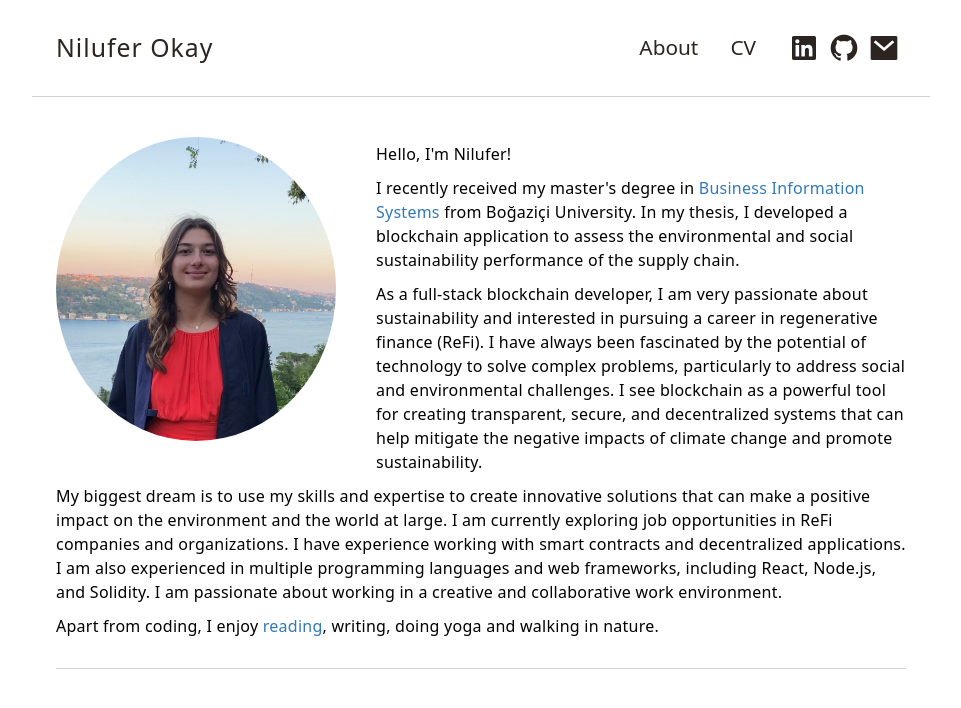
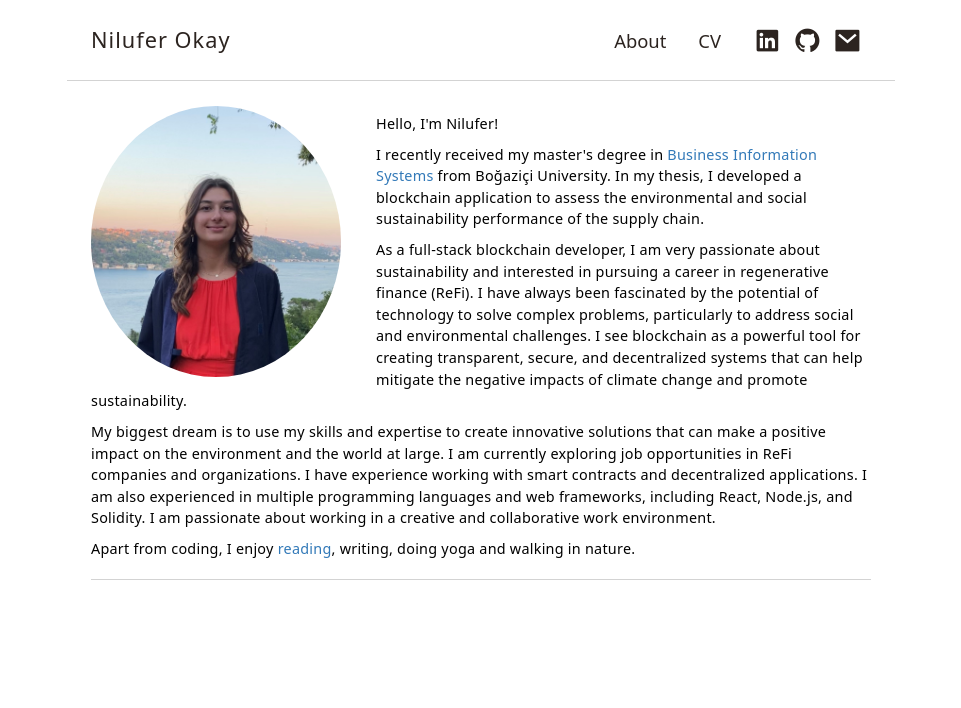
Before and after one commit to niluferokay/niluferokay.github.io, a React (Vite) app: page / in a window 1280 px wide. Shown: the top 708 px of the page, without its empty margins (159-1120 px from the left). Built offline with nearby package versions, Linux system fonts and the light colour scheme.

Commit message:
first commmit

```diff
--- a/src/App.scss
+++ b/src/App.scss
@@ -1,6 +1,6 @@
 /*=============== VARIABLES CSS ===============*/
 :root {
-  --header-height: 6rem;
+  --header-height: 5rem;
   line-height: 1.5;
   font-synthesis: none;
   text-rendering: optimizeLegibility;
@@ -14,7 +14,7 @@
   /*========== Font and typography ==========*/
   --text-font: system-ui, -apple-system, BlinkMacSystemFont, 'Segoe UI', Roboto, Oxygen, Ubuntu, Cantarell, 'Open Sans', 'Helvetica Neue', sans-serif, BlinkMacSystemFont, 'Segoe UI', Roboto, Oxygen, Ubuntu, Cantarell, 'Open Sans', 'Helvetica Neue', sans-serif;
   --title-weight: 330;
-  --text-weight: 370;
+  --text-weight: 375;
   --transition-color: color .4s;
 }
 
@@ -42,7 +42,7 @@ img {
 }
 
 .container {
-  max-width: 850px;
+  max-width: 780px;
   padding-inline: 1.5rem;
   margin: 0 auto;
 }
@@ -90,7 +90,7 @@ img {
 
 .nav__title{
   font-style: var(--text-font);
-  font-size: 1.55rem;
+  font-size: 1.36rem;
   font-weight: var(--title-weight);
   letter-spacing: 1px;
   transition: var(--transition-color);
@@ -107,7 +107,7 @@ img {
 }
 
 .nav__item__icon{
-  margin-right: -1.5rem;
+  margin-right: -1.3rem;
   margin-top: 0.2rem;
 }
 
@@ -119,7 +119,7 @@ img {
 .nav__link__icon{
   color: var(--text-color);
   font-weight: var(--title-weight);
-  font-size: 1.3rem;
+  font-size: 1.15rem;
   transition: var(--transition-color);
   cursor: pointer;
   &:hover{
@@ -128,8 +128,9 @@ img {
 }
 
 .nav__link__icon{
-  font-size: 2rem;
+  font-size: 1.8rem;
 }
+
 
 /*=============== HOME ===============*/
 
@@ -139,27 +140,26 @@ img {
 
 .photo{
   float: left;
-  padding: 40px 40px 10px 0;
+  padding: 25px 35px 5px 0;
 }
 
 .home__img{
   border-radius: 50%;;
-  width: 280px;
+  width: 250px;
 }
 
 .home__description{
   text-align: left;
-  padding-top: 45px;
-  padding-bottom: 20px;
-  font-size: 1rem;
+  padding-top: 32px;
+  padding-bottom: 10px;
+  font-size: 0.9rem;
   letter-spacing: 0.25px;
   font-weight: var(--text-weight);
-  margin-bottom: 4rem;
   border-bottom: 0.1px solid lightgray;
 }
 
 .home__para{
-  margin-bottom: 10px;
+  margin-bottom: 9px;
 }
 
 .para__link{
@@ -185,6 +185,15 @@ img {
     display:none;
   }
 
+  .nav__title{
+    font-size: 1.55rem;
+    letter-spacing: 1px;
+    }
+
+  .nav__link{
+    font-size: 1.3rem;
+  }
+
   .nav__menu__list{
     position: fixed;
     top:0;
@@ -199,6 +208,7 @@ img {
 
   .nav__link__icon {
     margin-right: 1.5rem;
+    font-size: 2rem;
   }
 
   .home{
@@ -210,6 +220,12 @@ img {
 
     .photo{
       padding-right: 0;
+    }
+
+    .home__description{
+      padding-bottom: 20px;
+      font-size: 1rem;
+      margin-bottom: 4rem;
     }
 }
 
```
Also changed, not shown: src/App.jsx (+0 -7 lines).
